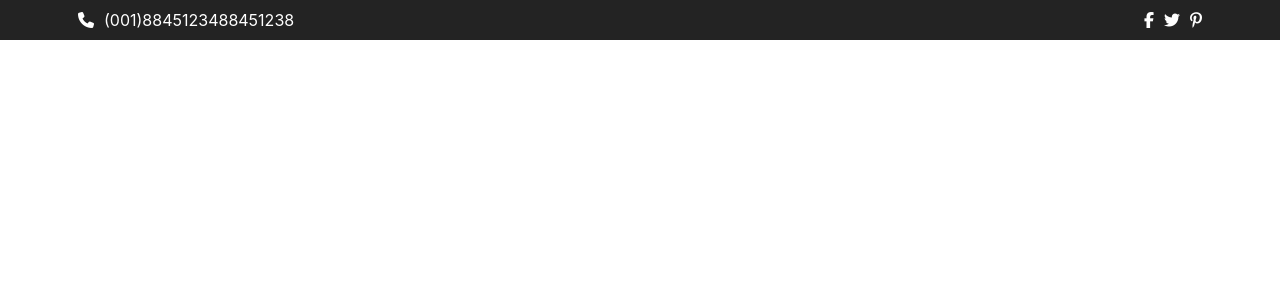
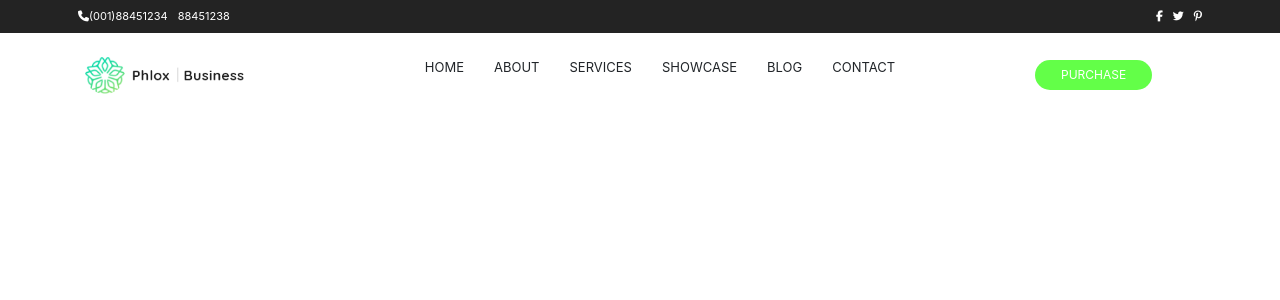
Before and after one commit to Onda-dev/proj-html-vuejs, a Vue app: page / in a window 1280 px wide. Shown: the top 300 px of the page. Built offline with nearby package versions, Linux system fonts and the light colour scheme.

Commit message:
Header inserito

```diff
--- /dev/null
+++ b/src/assets/style/buttons.scss
@@ -0,0 +1,15 @@
+button {
+    padding: .375rem 1.625rem;
+    border-radius: 50px;
+    color: white;
+    text-transform: uppercase;
+    font-size: .75rem;
+}
+
+.green-button {
+    background-color: rgb(99, 255, 72);
+}
+
+.grey-button {
+    background-color: rgb(67, 67, 67);
+}
--- a/src/assets/style/global.scss
+++ b/src/assets/style/global.scss
@@ -4,6 +4,16 @@
 @import '~bootstrap/scss/bootstrap.scss';
 
 /*-----------------------
+    RESET
+-----------------------*/
+@import '../style/reset.scss';
+
+/*-----------------------
     TYPO
 -----------------------*/
 @import '../style/typography.scss';
+
+/*-----------------------
+    BUTTONS
+-----------------------*/
+@import '../style/buttons.scss'
--- /dev/null
+++ b/src/assets/style/reset.scss
@@ -0,0 +1,13 @@
+a {
+    text-decoration: none;
+    color: inherit;
+}
+
+li {
+    list-style: none;
+}
+
+button {
+    border: none;
+    background: none;
+}
--- a/src/assets/style/typography.scss
+++ b/src/assets/style/typography.scss
@@ -3,6 +3,11 @@
 ---------------------*/
 header {
     .info-bar {
+        font-size: .6875rem;
         color: white;
     }
+    nav {
+        text-transform: uppercase;
+        font-size: .8125rem;
+    }
 }
--- a/src/components/blocks/HeaderBase.vue
+++ b/src/components/blocks/HeaderBase.vue
@@ -1,12 +1,13 @@
 <template>
     <header>
+        <div class="info-bar">
             <div class="container">
-            <div class="info-bar row justify-content-between">
-                <div class="col-3 d-flex p-2 align-items-center">
+                <div class="row justify-content-between">
+                    <div class="col-2 d-flex p-2 align-items-center">
                         <i class="fa-solid fa-phone"></i>
-                    <div class="contact-numbers">
-                        <span>(001)88451234</span>
-                        <span>88451238</span>
+                        <div class="contact-numbers d-flex">
+                            <div>(001)88451234</div>
+                            <div>88451238</div>
                         </div>
                     </div>
                     <div class="col-3 d-flex p-2 justify-content-end align-items-center">
@@ -15,34 +16,90 @@
                         <i class="fa-brands fa-pinterest-p"></i>
                     </div>
                 </div>
+            </div>
+        </div>
         <div class="nav-bar">
-                <div class="row">
-                    <div class="col-3">
-
+            <div class="container">
+                <div class="row py-4 align-items-center">
+                    <div class="col-2">
+                        <div class="logo">
+                            <img src="@/assets/img/logo.png" alt="">
                         </div>
-                    <div class="col-6">
-
                     </div>
-                    <div class="col-3">
-
+                    <div class="col-8 d-flex justify-content-center">
+                        <nav class="d-flex align-items-center">
+                            <ul class="d-flex">
+                                <li v-for="(navLink, index) in navLinks" :key="index">
+                                    <a :href="navLink.link">{{navLink.text}}</a>
+                                </li>
+                            </ul>
+                        </nav>
+                    </div>
+                    <div class="col-2">
+                        <button type="button" class="green-button">
+                            purchase
+                        </button>
                     </div>
                 </div>
             </div>
         </div>
+
     </header>
 </template>
 
 <script>
 export default {
-    name: 'HeaderBase'
+    name: 'HeaderBase',
+    data(){
+        return {
+            navLinks: [
+                {
+                    "text": "home",
+                    "link": "#"
+                },
+                {
+                    "text": "about",
+                    "link": "#"
+                },
+                {
+                    "text": "services",
+                    "link": "#"
+                },
+                {
+                    "text": "showcase",
+                    "link": "#"
+                },
+                {
+                    "text": "blog",
+                    "link": "#"
+                },
+                {
+                    "text": "contact",
+                    "link": "#"
+                },
+
+            ]
+        }
+    }
 }
 </script>
 
 <style lang="scss" scoped>
-header {
+img {
+    width: 100%;
+}
+.info-bar {
     background-color: #232323;
 }
+.contact-numbers {
+    gap: .625rem;
+}
+
 .col-3 {
     gap: .625rem;
 }
+
+ul {
+    gap: 1.875rem;
+}
 </style>
```
Also changed, not shown: src/assets/img/logo.png (renamed from src/assets/img/cropped-Group-39-2x.png). Lines whose indentation alone changed are shown as unchanged.
